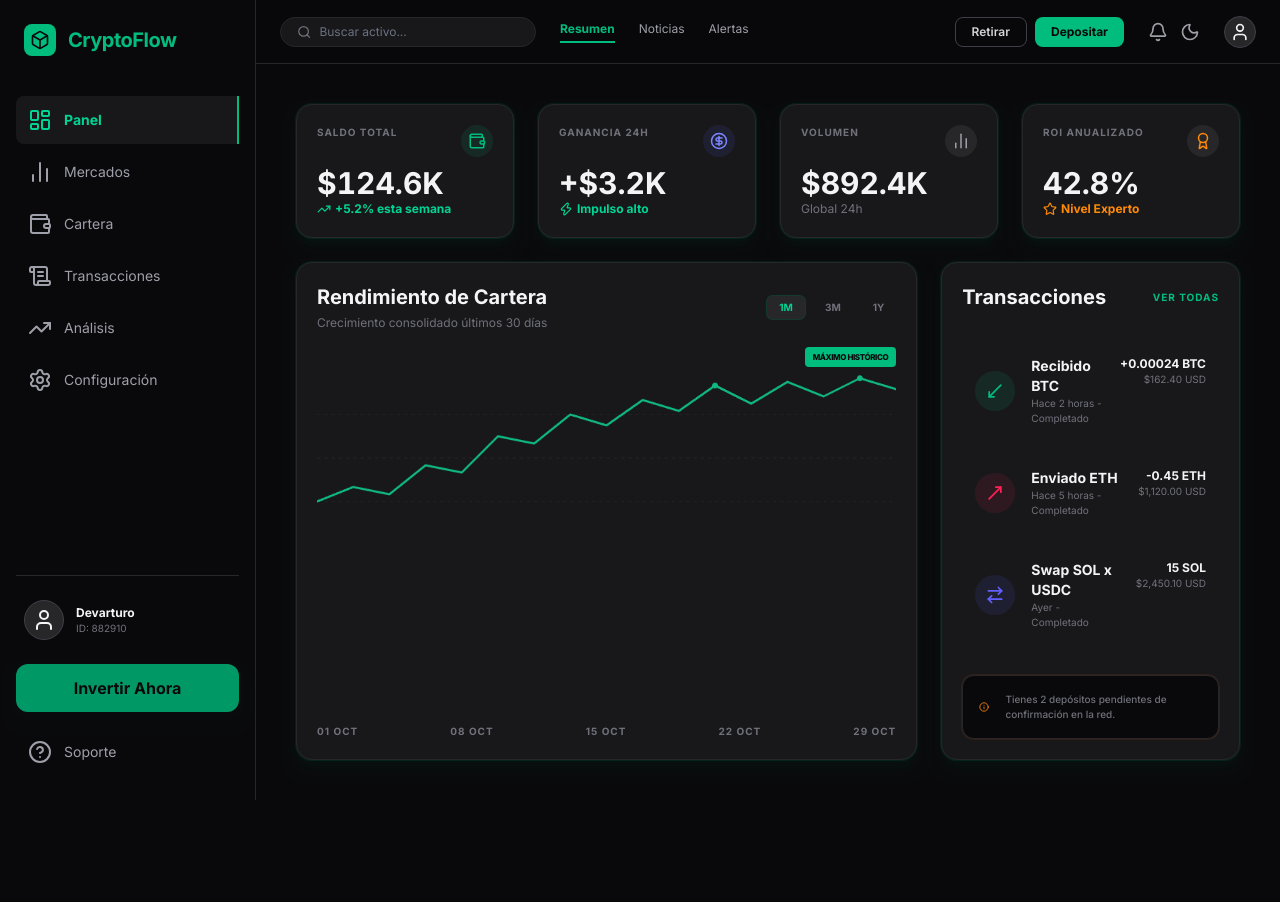
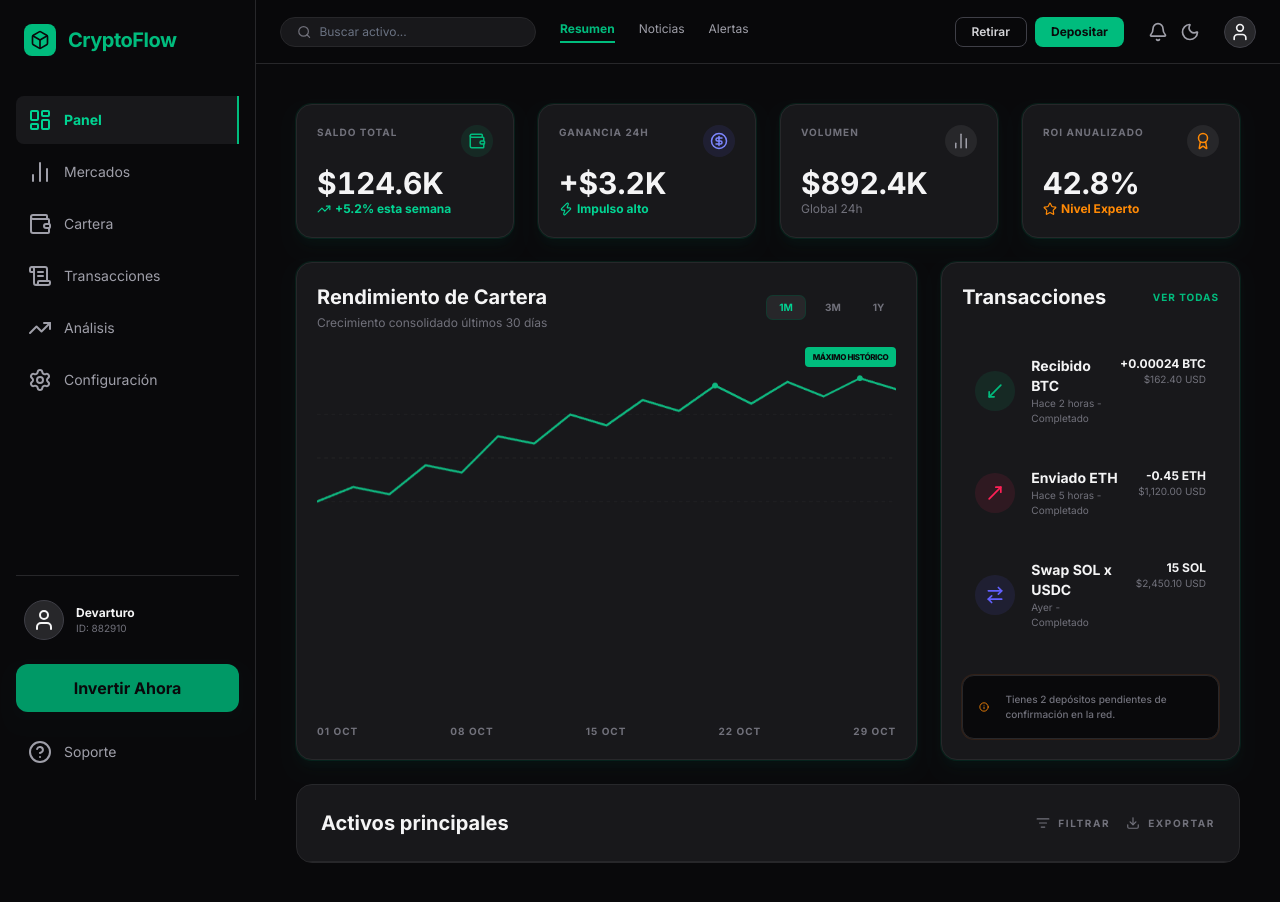
Before and after one commit to arturolguillen/devarturo-4-customized-financial-dashboard-dark-mode, a Next.js app: page / in a window 1280 px wide. Before the commit the page ends 800 px from the top, so only its background shows below. Built offline with nearby package versions, Linux system fonts and the light colour scheme.

Commit message:
Add Assets and AssetsHeader components to enhance dashboard functionality

```diff
--- a/src/app/page.tsx
+++ b/src/app/page.tsx
@@ -1,4 +1,6 @@
 import ActivitiesGrid from "@/components/ActivitiesGrid";
+import Assets from "@/components/Assets";
+import AssetsHeader from "@/components/AssetsHeader";
 import ChartArea from "@/components/ChartArea";
 import ChartFooter from "@/components/ChartFooter";
 import ChartGraphic from "@/components/ChartGraphic";
@@ -73,6 +75,9 @@ export default function Home() {
                             <TransactionsFooter />
                         </Transactions>
                     </ActivitiesGrid>
+                    <Assets>
+                        <AssetsHeader />
+                    </Assets>
                 </Dashboard>
             </MainWrapper>
         </>
--- a/src/components/Assets.tsx
+++ b/src/components/Assets.tsx
@@ -1,7 +1,9 @@
 export default function Assets({ children }: {
     children: React.ReactNode;
 }) {
-    <div>
-        {children}
-    </div>
+    return (
+        <div className="bg-zinc-900 rounded-2xl border border-zinc-800 overflow-hidden">
+            {children}
+        </div>
+    );
 }
--- /dev/null
+++ b/src/components/AssetsHeader.tsx
@@ -0,0 +1,19 @@
+import { Download, ListFilter } from "lucide-react";
+
+export default function AssetsHeader() {
+    return (
+        <div className="p-6 border-b border-zinc-800 flex flex-col sm:flex-row sm:justify-between sm:items-center gap-4">
+            <h3 className="text-xl font-bold text-zinc-100">{'Activos principales'}</h3>
+            <div className="flex gap-4">
+                <button type="button" className="flex items-center gap-2 font-bold text-zinc-500 hover:text-zinc-100 transition-colors uppercase tracking-widest cursor-pointer">
+                    <ListFilter size={14} />
+                    <span className="text-[10px]">{'Filtrar'}</span>
+                </button>
+                <button type="button" className="flex items-center gap-2 font-bold text-zinc-500 hover:text-zinc-100 transition-colors uppercase tracking-widest cursor-pointer">
+                    <Download size={14} />
+                    <span className="text-[10px]">{'Exportar'}</span>
+                </button>
+            </div>
+        </div>
+    );
+}
```
